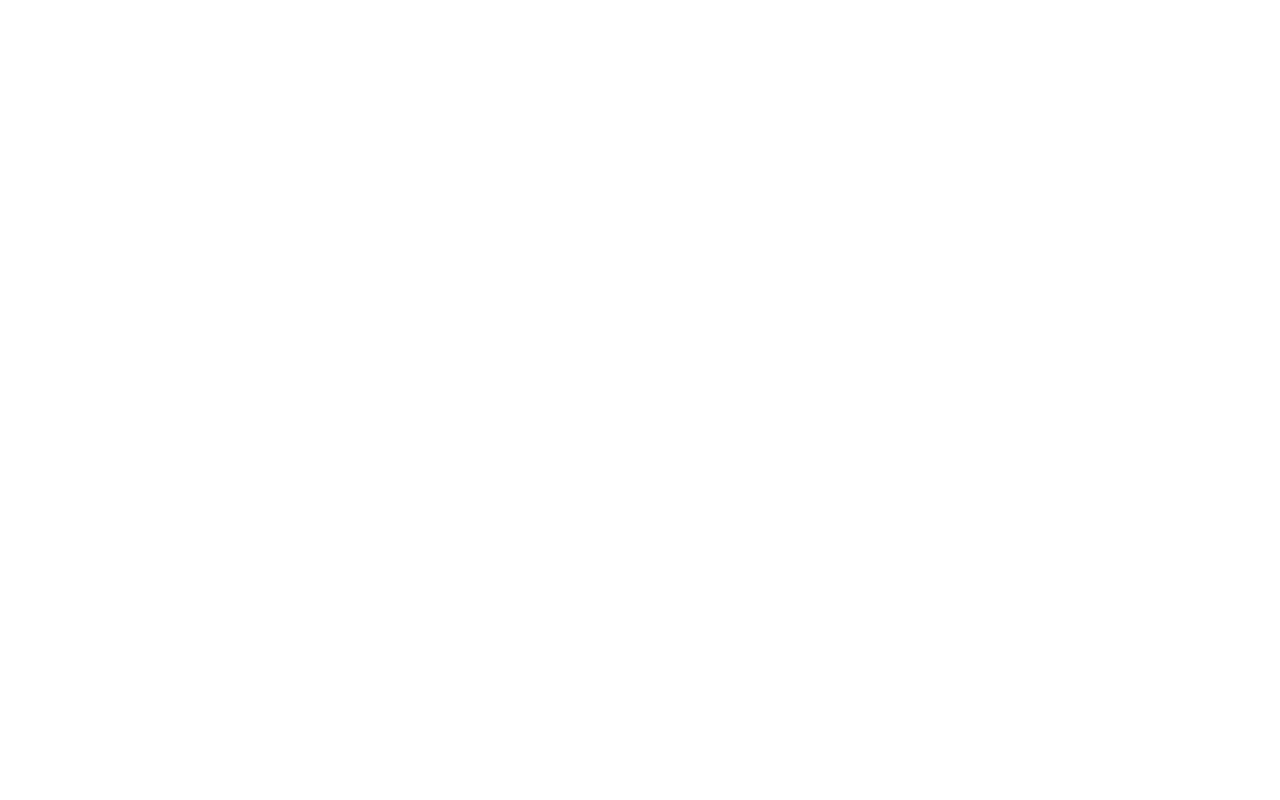
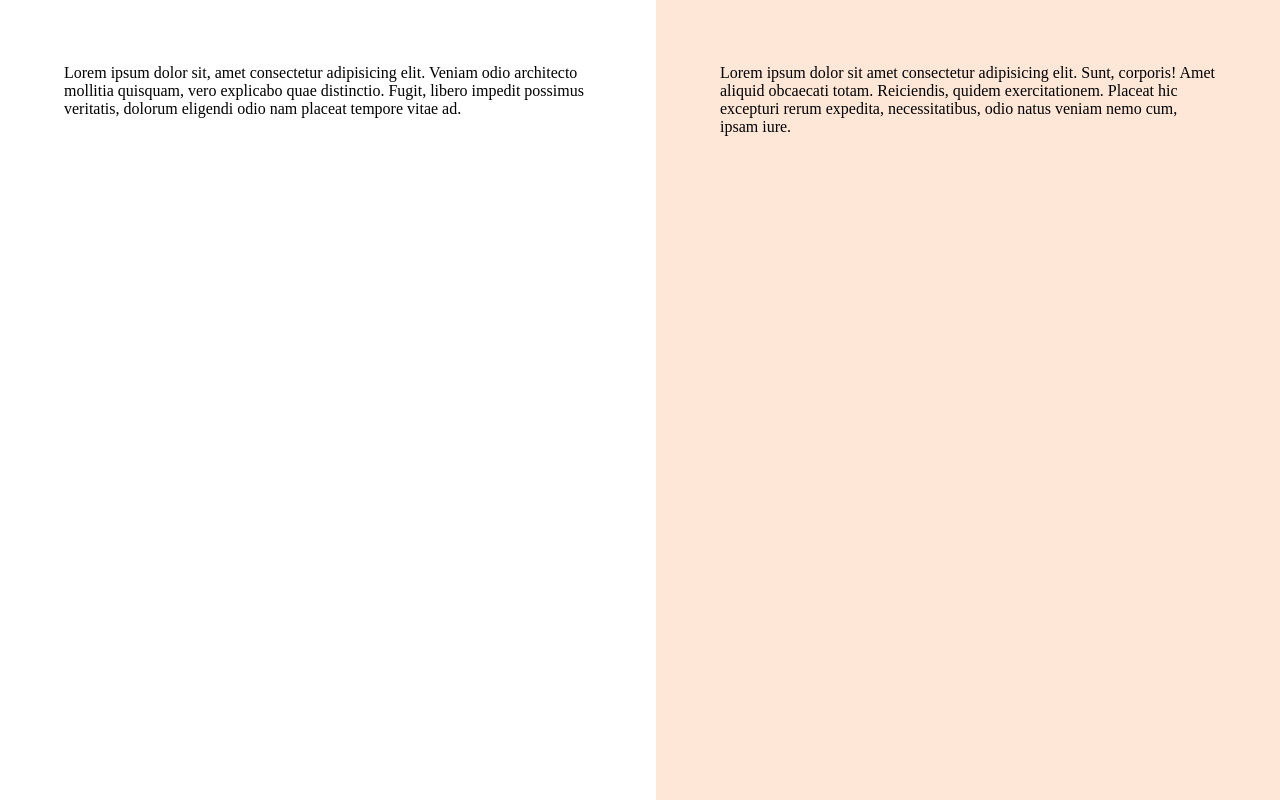
Before and after one commit to Leonardodev126/Projeto_formul-rio, a plain HTML site: page index.html in a window 1280 px wide. Drawn offline with Linux system fonts and the light colour scheme.

Commit message:
Layout css

```diff
--- a/index.html
+++ b/index.html
@@ -10,6 +10,16 @@
     <link rel="stylesheet" href="styles/index.css">
 </head>
 <body>
+    <div id="app">
+        <main>
+            <div class="main-container">
+                Lorem ipsum dolor sit, amet consectetur adipisicing elit. Veniam odio architecto mollitia quisquam, vero explicabo quae distinctio. Fugit, libero impedit possimus veritatis, dolorum eligendi odio nam placeat tempore vitae ad.
+            </div>
+        </main>
 
+        <aside class="aside-container">
+            Lorem ipsum dolor sit amet consectetur adipisicing elit. Sunt, corporis! Amet aliquid obcaecati totam. Reiciendis, quidem exercitationem. Placeat hic excepturi rerum expedita, necessitatibus, odio natus veniam nemo cum, ipsam iure.
+        </aside>
+    </div>
 </body>
 </html>
--- a/styles/global.css
+++ b/styles/global.css
@@ -18,10 +18,12 @@
     --semantic-error: #DC2626;
 }
 
-
+* {
+    margin: 0;
+    padding: 0;
+}
 
 html, body {
-    margin: 0;
-    padding: 0;
     height: 100%;
+    overflow: hidden;  /* Sem rolagem na página */
 }
--- a/styles/index.css
+++ b/styles/index.css
@@ -1 +1,2 @@
 @import url(global.css);
+@import url(layout.css);
--- /dev/null
+++ b/styles/layout.css
@@ -0,0 +1,27 @@
+#app {
+    display: grid;
+    grid-template-columns: 51.25% 48.75%;
+
+
+    height: 100vh;
+    overflow: hidden;
+}
+
+main {
+    overflow: auto;
+    padding: 4rem;
+
+    & .main-container {
+        max-width: 33rem;
+    }
+}
+
+aside {
+    background-color: var(--surface-secondary);
+    padding: 4rem;
+
+    & .aside-container {
+        max-width: 31rem;
+    }
+
+}
```
